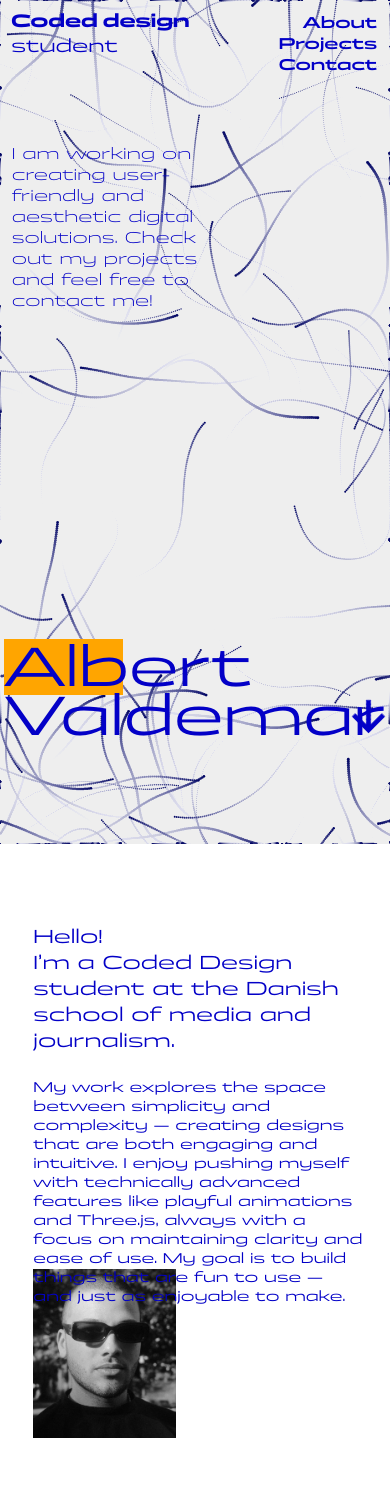
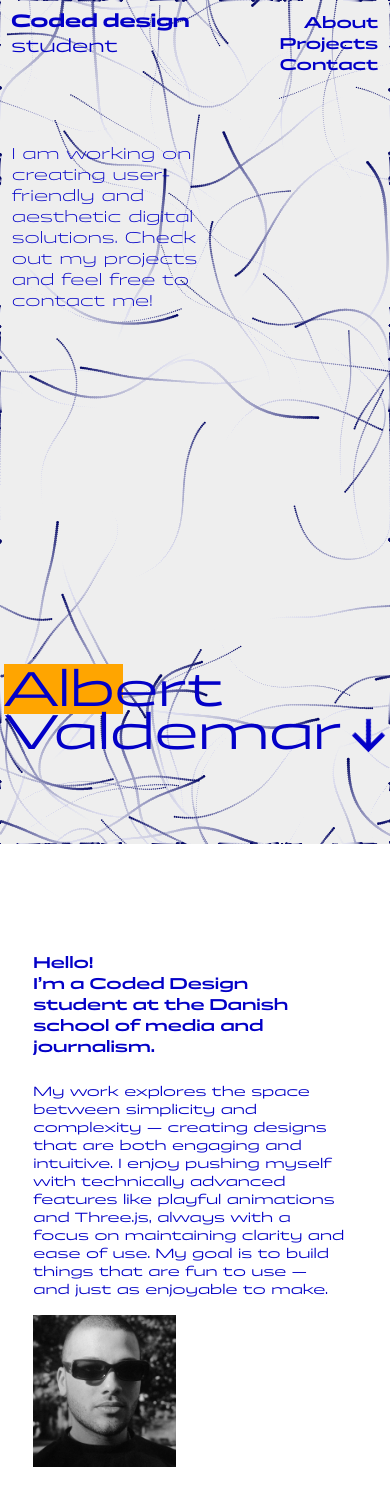
Before and after one commit to albertcaspersen/portfolie, a Vue app: page /about in a window 390 px wide. Shown: the top 1503 px of the page. Before the commit the page ends 1480 px from the top, so only its background shows below. Built offline with nearby package versions, Linux system fonts and the light colour scheme.

Commit message:
fix: Explicitly set font-family and weight on mobile headings6

```diff
--- a/src/About.vue
+++ b/src/About.vue
@@ -55,12 +55,13 @@ function deleteWriterEffect(element, text, speed) {
 function setupResponsiveAnimations() {
   // Brug matchMedia til at definere forskellige animationer for forskellige skærmstørrelser
   mm.add({
-    // Definer dine breakpoints
-    isDesktop: "(min-width: 600px)",
+    // NYT: Justerede breakpoints for mere granulær kontrol
+    isDesktop: "(min-width: 769px)",
+    isTablet: "(min-width: 600px) and (max-width: 768px)",
     isMobile: "(max-width: 599px)"
   }, (context) => {
     // Få de aktive betingelser fra context-objektet
-    let { isDesktop, isMobile } = context.conditions;
+    let { isDesktop, isTablet, isMobile } = context.conditions;
 
     if (isDesktop) {
         // Nulstil elementernes starttilstand for desktop
@@ -120,7 +121,7 @@ function setupResponsiveAnimations() {
             .to(pilRef.value, { y: -20, duration: 0.5, yoyo: true, repeat: -1, ease: 'power2.inOut', repeatDelay: 1.0 })
             .add(typeWriterEffect(infoRef.value, 'I am working on creating user-friendly and aesthetic digital solutions. Check out my projects and feel free to contact me!', 35), "<");
         });
-    } else if (isMobile) {
+    } else if (isMobile || isTablet) { // NYT: Samler logik for tablet og mobil
         // Skjul A og V og spring animationen over på mobil
         gsap.set(bogstavContainerRef.value, { display: 'none' });
         setupFinalState();
@@ -147,7 +148,7 @@ function setupFinalState() {
   }
 }
 
-// --- VUE LIFECYCLE HOOKS ---
+// --- VUE LIFECYCLE HOOKS (uændret) ---
 onMounted(() => {
     if (!hasAnimatedAbout.value) {
         setupResponsiveAnimations();
@@ -171,12 +172,10 @@ onBeforeUnmount(() => {
   mm.revert();
 });
 </script>
+
 <template>
+    <!-- Template er uændret -->
     <div class="grid-container">
-        <!--
-          De absolut positionerede elementer er flyttet ind i containeren
-          for at forhindre dem i at skubbe til sidens layout.
-        -->
         <h1 class="bogstav" ref="bogstavContainerRef">
             <span class="bogstav-a" ref="bogstavARef">A</span><br />
             <span class="bogstav-v" ref="bogstavVRef">V</span>
@@ -184,7 +183,6 @@ onBeforeUnmount(() => {
         <div class="startTekst" style="opacity: 0;" ref="startTekstRef"></div>
         <div class="slutTekst" style="opacity: 0;"></div>
 
-        <!-- Resten af sidens indhold følger herunder, som det var før -->
         <Navbar />
         <Designstud />
 
@@ -221,7 +219,7 @@ onBeforeUnmount(() => {
 </template>
 
 <style scoped>
-/* Din eksisterende CSS er uændret heroppe */
+/* Din eksisterende desktop CSS er uændret heroppe */
 .grid-container {
     display: grid;
     grid-template-columns: repeat(12, 1fr);
@@ -246,7 +244,6 @@ onBeforeUnmount(() => {
     grid-row: 4;
 }
 
-/* NYT: Styling for selve pil-billedet (erstatter inline style) */
 .pil-billede {
     transform: rotate(135deg);
     position: absolute;
@@ -283,8 +280,6 @@ onBeforeUnmount(() => {
 .migPic {
     height: 60vh; margin-top: 21vh; margin-bottom: 17vh;
 }
-
-
 
 .migPic,
 .grid-beskrivelse {
@@ -340,9 +335,8 @@ onBeforeUnmount(() => {
     font-size: 1.2rem;
 }
 
+/* Generel mobil-styling (op til 600px) */
 @media (max-width: 600px) {
-    /* Vi lader body arve fonten fra panchang.css */
-
     .grid-container {
         display: grid;
         grid-template-columns: repeat(12, 1fr);
@@ -352,13 +346,9 @@ onBeforeUnmount(() => {
         width: 100%;
     }
 
-    /* Fjern font-family herfra, den arver nu korrekt */
     .Albert, .Valdemar {
-        /* HER ER LØSNINGEN: Vi er eksplicitte */
         font-family: 'Panchang', 'Arial', sans-serif;
-        font-weight: 400; /* Fortæl den PRÆCIS hvilken vægt */
-
-        /* Resten af din styling */
+        font-weight: 400;
         font-size: 3.5rem;
         line-height: 1.1;
         margin: 0;
@@ -367,7 +357,6 @@ onBeforeUnmount(() => {
         padding: 0px;
     }
 
-    /* Fjern font-family herfra */
     .info {
         font-weight: 300;
         color: #0300c7;
@@ -375,7 +364,6 @@ onBeforeUnmount(() => {
         font-family: 'Panchang', 'Arial', sans-serif;
     }
 
-    /* Fjern font-family herfra */
     .grid-infoTekst {
         grid-column: 1 / 13;
         grid-row: 3;
@@ -384,21 +372,18 @@ onBeforeUnmount(() => {
         margin-top: 10%;
     }
 
-    /* Fjern font-family herfra */
     .Albert {
-        /* TEST */
         font-weight: 400;
         font-size: 3.5rem;
         line-height: 1;
         margin: 0;
         margin-top: 65vh;
         color: #0300c7;
-        background-color: orange;
+        background-color: orange; /* Du kan fjerne denne test-farve */
         margin-bottom: -2vh;
         margin-left: 1vw;
     }
 
-    /* Fjern font-family herfra */
     .Valdemar {
         font-weight: 400;
         font-size: 3.5rem;
@@ -424,11 +409,8 @@ onBeforeUnmount(() => {
         padding: 0px;
     }
 
-    /* Fjern font-family herfra, men behold font-weight fra den originale regel,
-       for at få 'Panchang-medium' til at virke. Vi skal sikre at font-weight matcher */
     .omMig {
-        /* font-family: 'Panchang-medium', 'Arial', sans-serif; <-- fjernet */
-        font-weight: 500; /* <-- behold denne for at matche Panchang-Medium */
+        font-weight: 600;
         color: #0300c7;
         font-size: 1.2rem;
         margin-top: 20vh;
@@ -436,7 +418,6 @@ onBeforeUnmount(() => {
         font-family: 'Panchang', 'Arial', sans-serif;
     }
 
-    /* Fjern font-family herfra */
     .omMig2 {
         color: #0300c7;
         font-size: 0.9rem;
@@ -464,4 +445,42 @@ onBeforeUnmount(() => {
         margin-bottom: 5vh;
     }
 }
+
+/*
+ * NYT: Specifik styling for iPhone 15 og lignende smalle enheder.
+ * Disse regler overskriver reglerne fra (max-width: 600px) på skærme,
+ * der er 420px eller smallere, som f.eks. iPhone 15 (393px).
+*/
+@media (max-width: 420px) {
+    .Albert, .Valdemar {
+        /* Lidt mindre font for at sikre, det passer på smalle skærme */
+        font-size: 3.1rem;
+    }
+
+    .Albert {
+        /* Juster to-margin for at passe til den nye font-størrelse */
+        margin-top: 68vh;
+    }
+
+    .omMig {
+        font-size: 1rem;
+        margin-top: 22vh; /* Finjuster den vertikale position */
+        max-width: 80vw;
+    }
+
+    .omMig2 {
+        font-size: 0.85rem; /* Gør brødteksten en smule mindre */
+        max-width: 80vw; /* Tillad lidt mere bredde hvis nødvendigt */
+
+    }
+
+    .migPic {
+        height: 18vh; /* Juster billedhøjden for at balancere layoutet */
+    }
+
+    .grid-migPic {
+        margin-top: 65vh; /* Juster billedets position ift. ny tekststørrelse */
+    }
+}
+
 </style>
--- a/src/Contact.vue
+++ b/src/Contact.vue
@@ -44,7 +44,7 @@ import Designstud from './components/Designstud.vue'
 
 .letstalk {
   color: #0300c7;
-  font-family: 'Panchang-Regular', 'Arial', sans-serif;
+  font-family: 'Panchang', 'Arial', sans-serif;
   font-weight: 600;
   font-size: 4rem;
   margin-top: 30vh;
@@ -62,7 +62,7 @@ import Designstud from './components/Designstud.vue'
 }
 
 .projecttekst {
-  font-family: 'Panchang-Regular', 'Arial', sans-serif;
+  font-family: 'Panchang', 'Arial', sans-serif;
   color: #0300c7;
   margin-top: 28vh;
   margin-left: 1vw;
@@ -71,7 +71,7 @@ import Designstud from './components/Designstud.vue'
 
 .info {
   color: #0300c7;
-  font-family: 'Panchang-Regular', 'Arial', sans-serif;
+  font-family: 'Panchang', 'Arial', sans-serif;
   font-size: 1rem;
   margin-top: 15vh;
   font-weight: 200;
@@ -96,5 +96,36 @@ import Designstud from './components/Designstud.vue'
     grid-column: 1/13; /* fylder hele bredden på mobil */
     justify-self: end;
   }
+
 }
+
+@media (max-width: 420px) {
+
+  body {
+    overflow-x: hidden;
+  }
+
+  .projecttekst {
+    font-family: 'Panchang', 'Arial', sans-serif;
+    color: #0300c7;
+    margin-top: 18vh;
+    margin-left: 1vw;
+    font-size: 1.3rem;
+  }
+
+  .letstalk {
+    color: #0300c7;
+    font-family: 'Panchang', 'Arial', sans-serif;
+    font-weight: 600;
+    font-size: 3rem;
+    margin-top: 22vh;
+    margin-left: 1vw;
+
+  }
+
+}
+
+
+
+
 </style>
--- a/src/components/navbar.vue
+++ b/src/components/navbar.vue
@@ -52,7 +52,7 @@ import { isDarkMode } from '../themeState.js';
     align-items: end;
     position: absolute; /* Behøver måske ikke at være absolute længere? */
     top: 1.4vh;          /* Prøv med en fast værdi */
-    right: -1.7vw;         /* Prøv med en fast værdi */
+    right: -2vw;         /* Prøv med en fast værdi */
     grid-column: 9 / 13; /* Spænder over de sidste kolonner */
     grid-row: 1;
 
```
